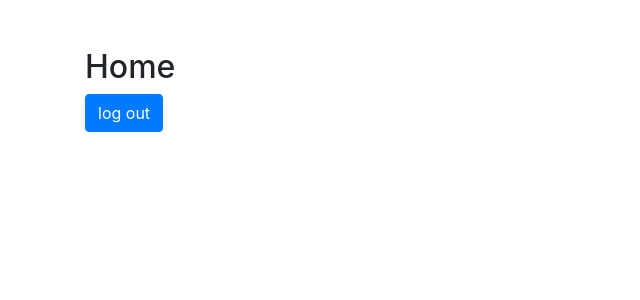
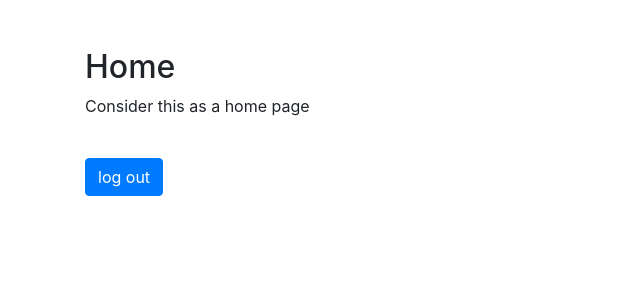
Before and after one commit to jagadeeshgo/web_application, a PHP site: page / in a window 1280 px wide. Shown: the top 300 px of the page, without its empty margins (0-640 px from the left). Run offline with PHP 8.4, Linux system fonts and the light colour scheme.

Commit message:
Update index.php

```diff
--- a/php_crud application/index.php
+++ b/php_crud application/index.php
@@ -12,7 +12,7 @@
 <!DOCTYPE html>
 <html lang="en">
 <head>
-  <title>Bootstrap Example</title>
+  <title>Home Page</title>
   <meta charset="utf-8">
   <meta name="viewport" content="width=device-width, initial-scale=1">
   <link rel="stylesheet" href="https://maxcdn.bootstrapcdn.com/bootstrap/4.5.2/css/bootstrap.min.css">
@@ -24,6 +24,7 @@
 <br><br>
 <div class="container">
   <h2>Home</h2>
+  <p>Consider this as a home page<p><br>
   <a href="logout.php" class="btn btn-primary">log out</a>
 
 </body>
```
